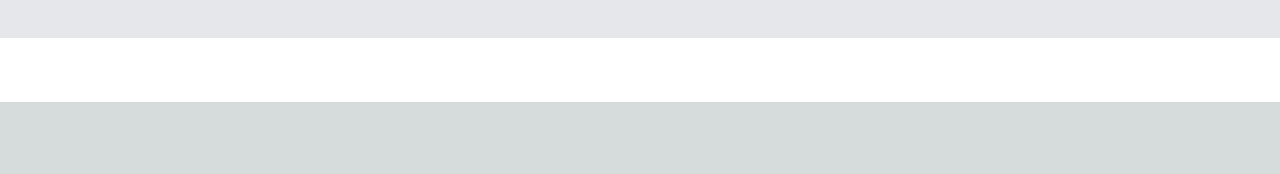
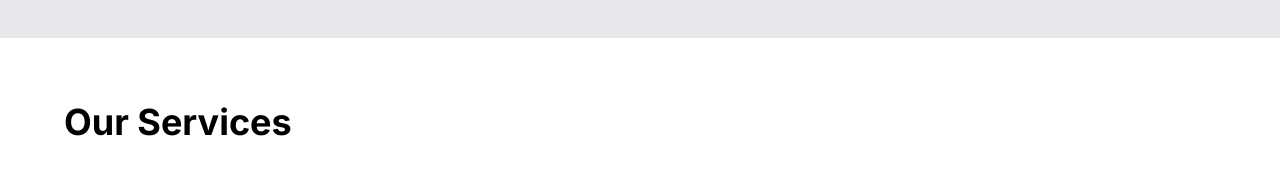
Before and after one commit to RishabhSinha02/ultra-safe, a Next.js app: page / in a window 1280 px wide. Shown: the part 970-1144 px from the top of the page. Before the commit the page ends 1072 px from the top, so only its background shows below. Built offline with nearby package versions, Linux system fonts and the light colour scheme.

Commit message:
Changes in Home

```diff
--- a/src/app/page.js
+++ b/src/app/page.js
@@ -57,7 +57,9 @@ export default function Home() {
       </div>
 
       <div className="our-services bg-white p-8">
-
+        <div className="service-upper text-4xl font-bold p-8">
+          Our Services
+        </div>
       </div>
 
       {/* CHatbot Button  */}
```
